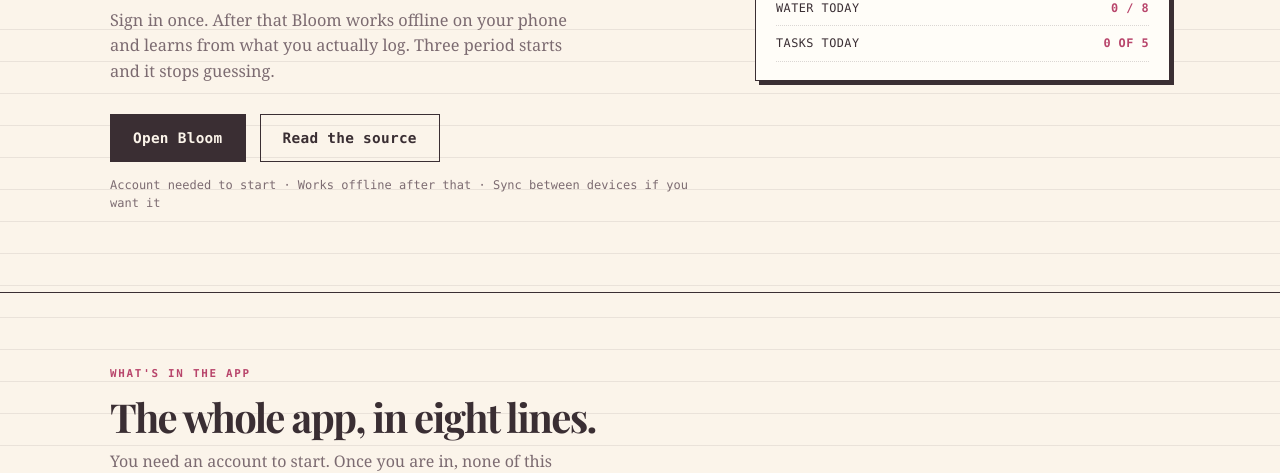
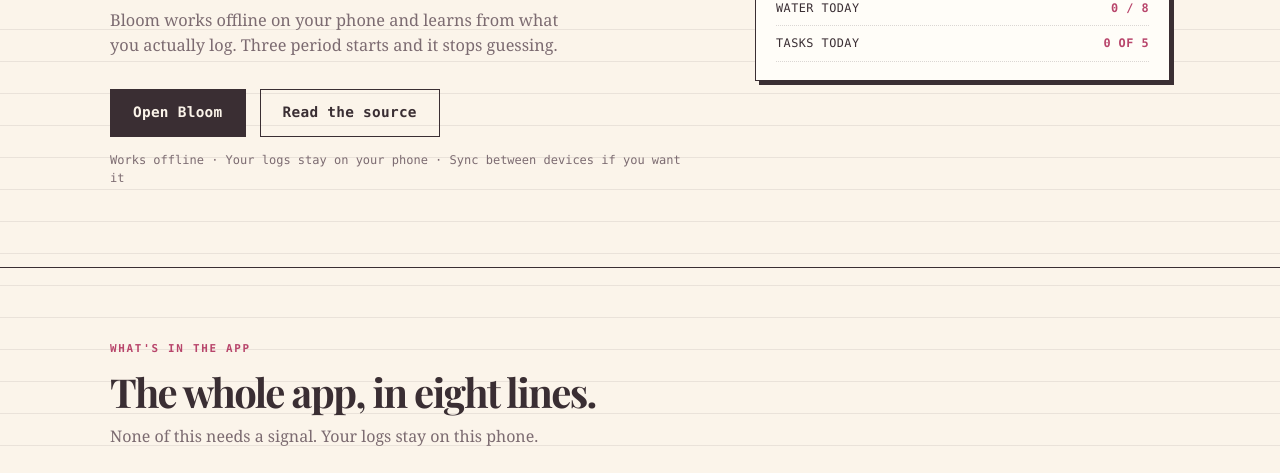
Before and after one commit to delishworks-design/delishworks-design.github.io, a plain HTML site: page landing/index.html in a window 1280 px wide. Shown: the part 482-955 px from the top of the page. Drawn offline with nearby package versions, Linux system fonts and the light colour scheme; a web font is replaced by a local one.

Commit message:
Landing copy: benefits only, drop account mention

```diff
--- a/landing/index.html
+++ b/landing/index.html
@@ -5,7 +5,7 @@
 <meta charset="utf-8">
 <meta name="viewport" content="width=device-width,initial-scale=1,viewport-fit=cover">
 <title>Bloom — three starts is enough</title>
-<meta name="description" content="Bloom is a PCOS and PMOS planner. Sign in once, then it works offline on your phone. Three logged period starts is enough to trust the pattern.">
+<meta name="description" content="Bloom is a PCOS and PMOS planner that works offline on your phone. Three logged period starts is enough to trust the pattern.">
 <link rel="preconnect" href="https://fonts.googleapis.com">
 <link rel="preconnect" href="https://fonts.gstatic.com" crossorigin>
 <link href="https://fonts.googleapis.com/css2?family=Playfair+Display:wght@700&family=Sansita:wght@400;700&display=swap" rel="stylesheet">
@@ -108,9 +108,9 @@ footer{border-top:1px solid var(--ink);padding:26px 0 44px}
  <div>
   <div class="hero-index"><div class="big-num">03</div><div class="stamp">period starts<br>to trust<br>the pattern</div></div>
   <h1>Know your cycle <em>without the scorecard.</em></h1>
-  <p class="lede">Sign in once. After that Bloom works offline on your phone and learns from what you actually log. Three period starts and it stops guessing.</p>
+  <p class="lede">Bloom works offline on your phone and learns from what you actually log. Three period starts and it stops guessing.</p>
   <div class="actions"><a class="btn" href="/bloom/">Open Bloom</a><a class="btn plain" href="https://github.com/delishworks-design/bloom">Read the source</a></div>
-  <p class="fine">Account needed to start · Works offline after that · Sync between devices if you want it</p>
+  <p class="fine">Works offline · Your logs stay on your phone · Sync between devices if you want it</p>
  </div>
  <div class="receipt" aria-label="Example cycle card">
   <p class="r-day">21</p>
@@ -128,7 +128,7 @@ footer{border-top:1px solid var(--ink);padding:26px 0 44px}
 <section id="what"><div class="wrap">
  <p class="kicker">What's in the app</p>
  <h2>The whole app, in eight lines.</h2>
- <p class="intro">You need an account to start. Once you are in, none of this needs a signal. Your logs stay on this phone.</p>
+ <p class="intro">None of this needs a signal. Your logs stay on this phone.</p>
  <div class="cols">
   <ol class="index">
    <li><b>01</b><div><strong>Cycle &amp; prediction</strong><span>Three starts give you a real average. Every start after that makes it steadier.</span></div></li>
@@ -152,10 +152,9 @@ footer{border-top:1px solid var(--ink);padding:26px 0 44px}
  <p class="kicker">How it starts</p>
  <h2>No setup wizard.</h2>
  <ol class="steps">
-  <li><div><h3>Create an account or sign in</h3><p>Email and password. From then on your logs live on this phone.</p></div></li>
   <li><div><h3>Log the first day</h3><p>One date is enough. Add water or a mood if today calls for it.</p></div></li>
   <li><div><h3>Let the pattern appear</h3><p>Three starts and the average is worth trusting. Insights follow.</p></div></li>
-  <li><div><h3>Invite someone, if you want</h3><p>A code gives someone a read-only view. Signing in on a second phone is how you sync.</p></div></li>
+  <li><div><h3>Invite someone, if you want</h3><p>A code gives someone a read-only view. Your own phones sync when you want them to.</p></div></li>
  </ol>
 </div></section>
 
```
